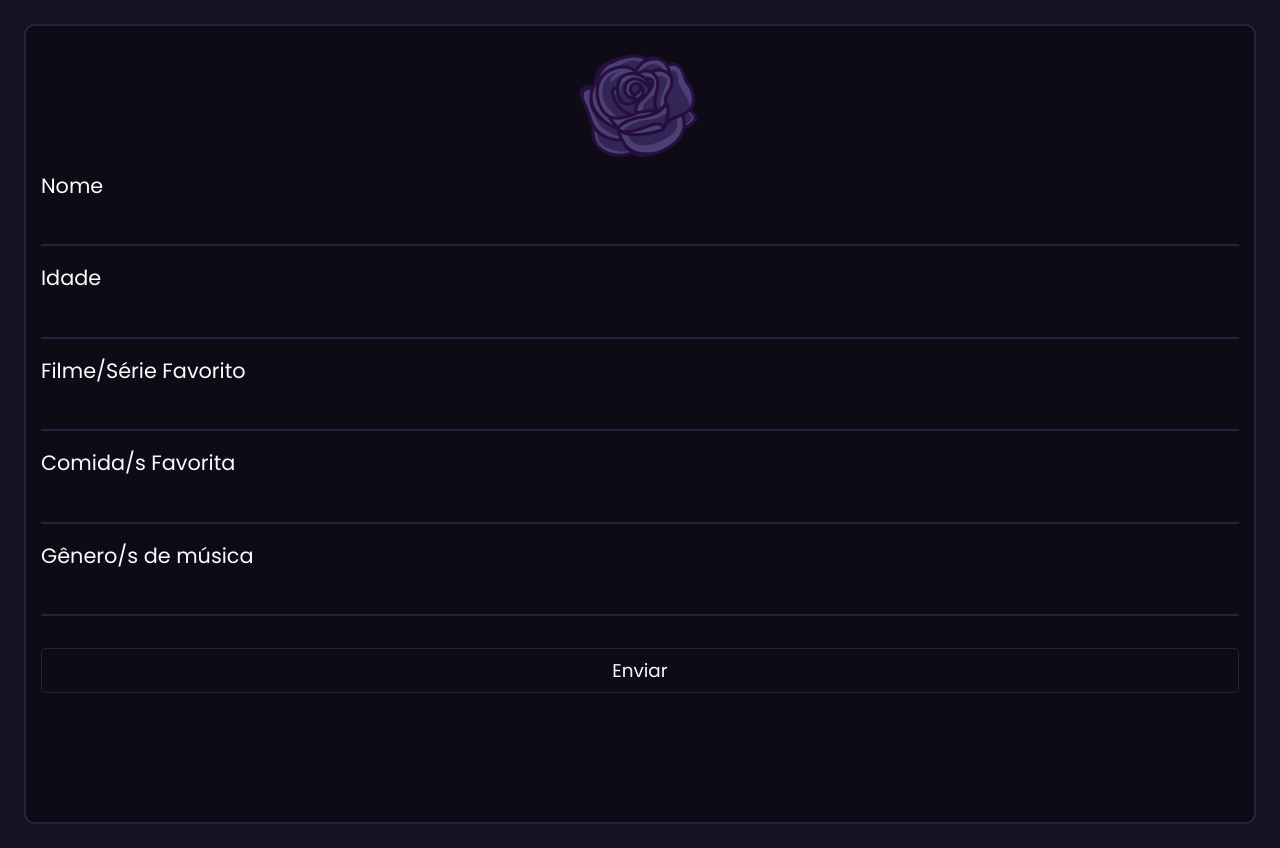
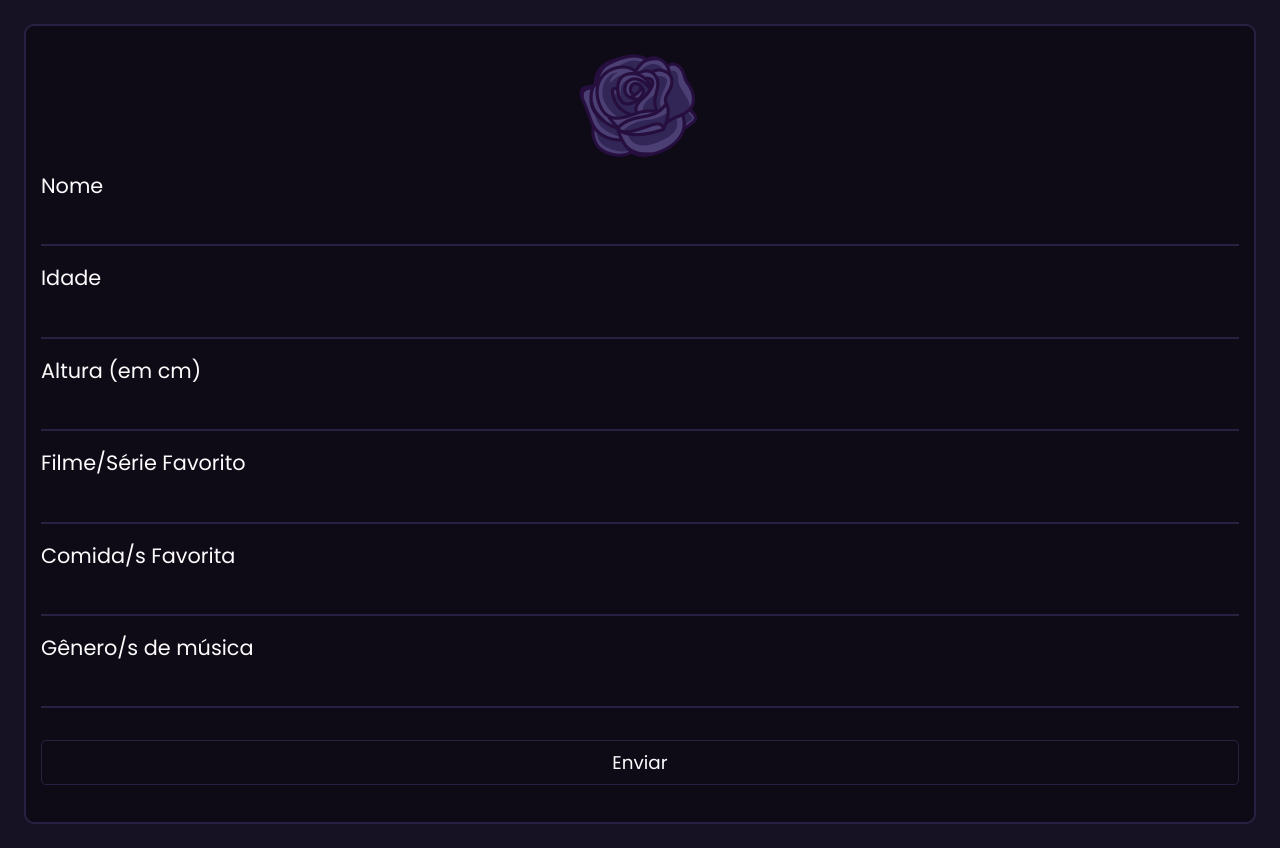
Before and after one commit to veidzj/purple-rose, a React (Vite) app: page / in a window 1280 px wide. Built offline with nearby package versions, Linux system fonts and the light colour scheme.

Commit message:
feat: add height input

```diff
--- a/src/App.tsx
+++ b/src/App.tsx
@@ -18,6 +18,9 @@ function App() {
           <label htmlFor='age'>Idade</label><br/>
           <input type='number' name='age' />
 
+          <label htmlFor='height'>Altura (em cm)</label><br/>
+          <input type='number' name='height' />
+
           <label htmlFor='favorite-movie'>Filme/Série Favorito</label><br/>
           <input type='text' name='favorite-movie' />
 
```
